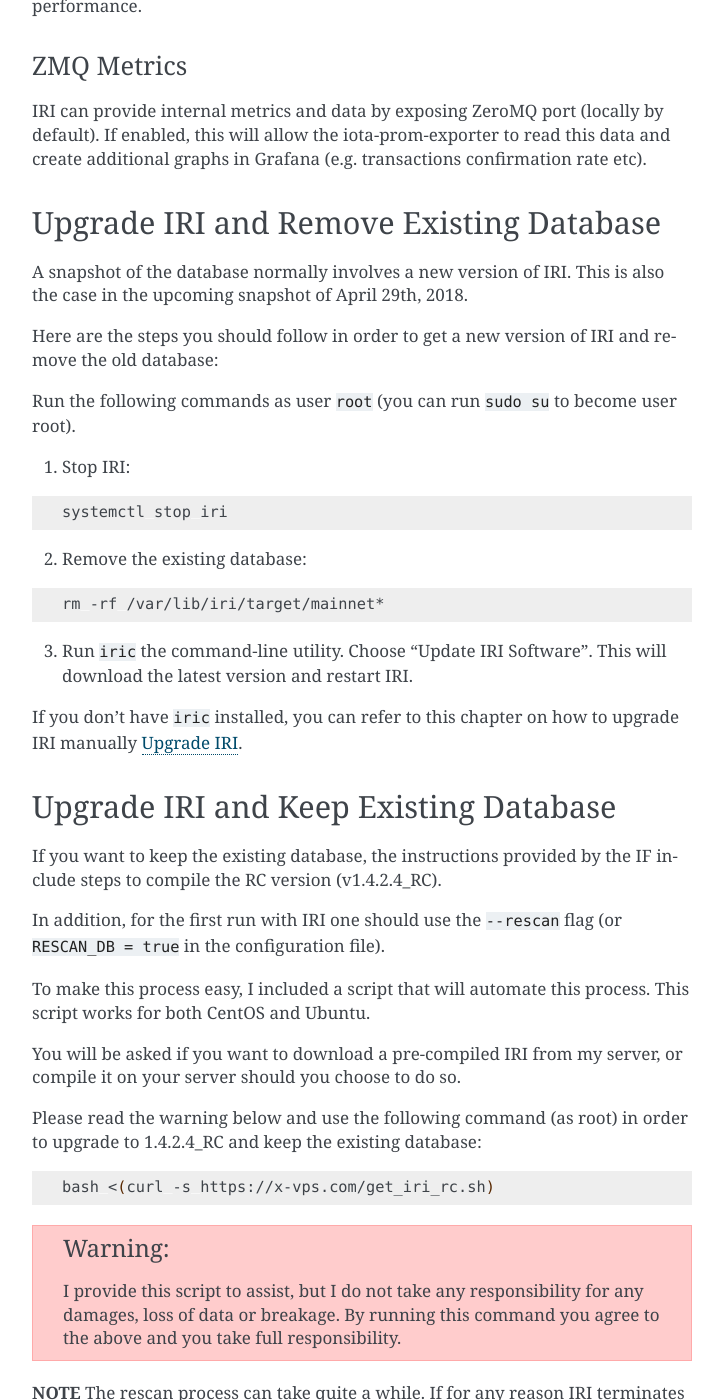
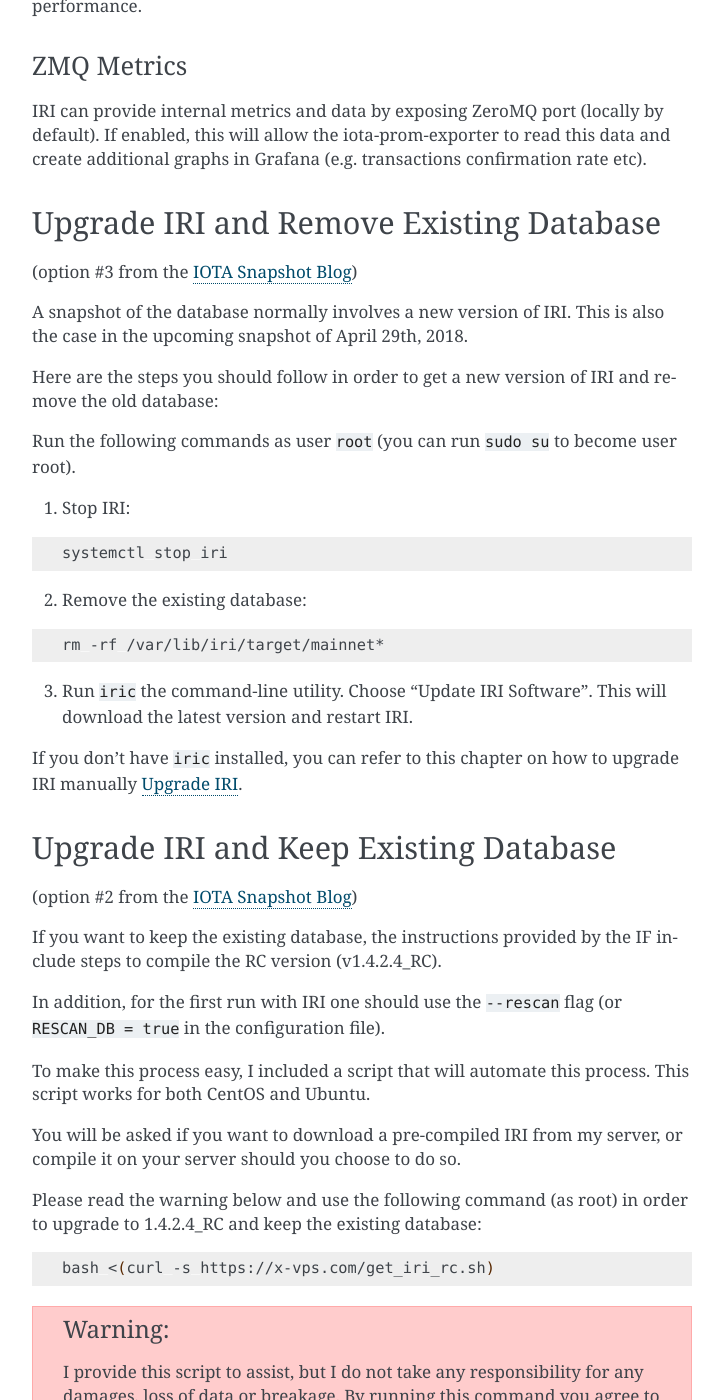
Before and after one commit to nuriel77/iri-playbook, a Sphinx documentation site: the page built from docs/appendix.rst, in a window 1280 px wide and 1400 px high, scrolled down 14684 px. Shown: the whole window, without its empty margins (388-1111 px from the left). Built offline with Sphinx 7.4.7, drawn with Linux system fonts in a browser that asks for light colours.

Commit message:
Add links to iota snapshot blog

```diff
--- a/docs/appendix.rst
+++ b/docs/appendix.rst
@@ -647,6 +647,8 @@
 Upgrade IRI and Remove Existing Database
 ========================================
 
+(option #3 from the `IOTA Snapshot Blog <https://blog.iota.org/the-april-29-2018-iota-snapshot-and-iri-1-4-2-4-behind-the-scenes-7e034babcd44>`_)
+
 A snapshot of the database normally involves a new version of IRI. This is also the case in the upcoming snapshot of April 29th, 2018.
 
 Here are the steps you should follow in order to get a new version of IRI and remove the old database:
@@ -675,6 +677,8 @@
 Upgrade IRI and Keep Existing Database
 ======================================
 
+(option #2 from the `IOTA Snapshot Blog <https://blog.iota.org/the-april-29-2018-iota-snapshot-and-iri-1-4-2-4-behind-the-scenes-7e034babcd44>`_)
+
 If you want to keep the existing database, the instructions provided by the IF include steps to compile the RC version (v1.4.2.4_RC).
 
 In addition, for the first run with IRI one should use the ``--rescan`` flag (or ``RESCAN_DB = true`` in the configuration file).
```
